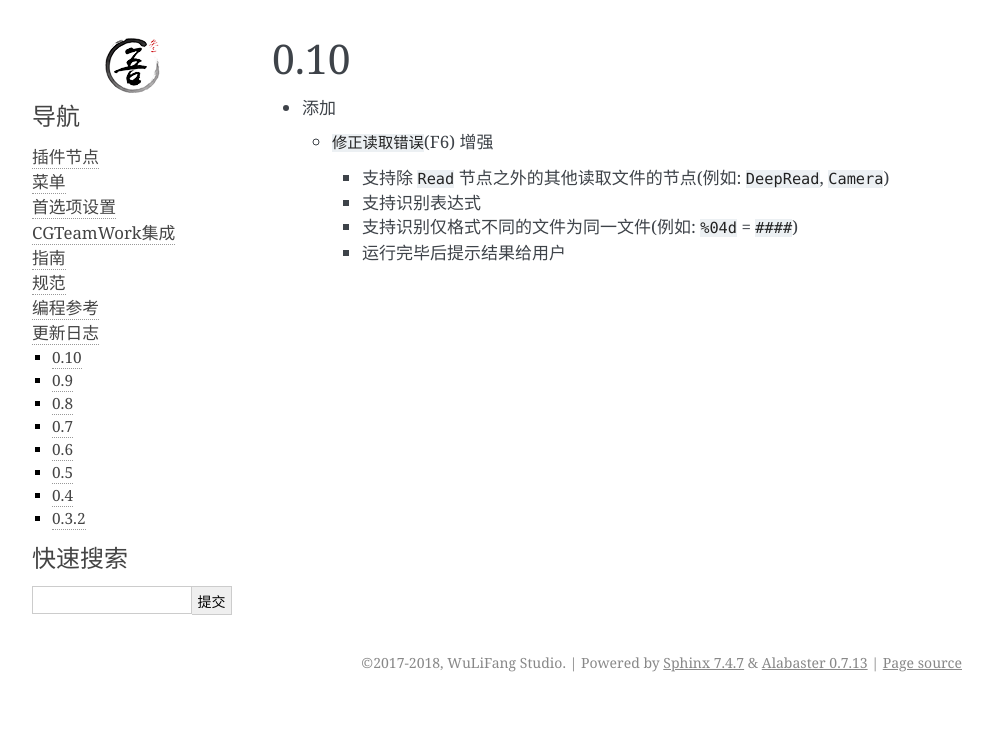
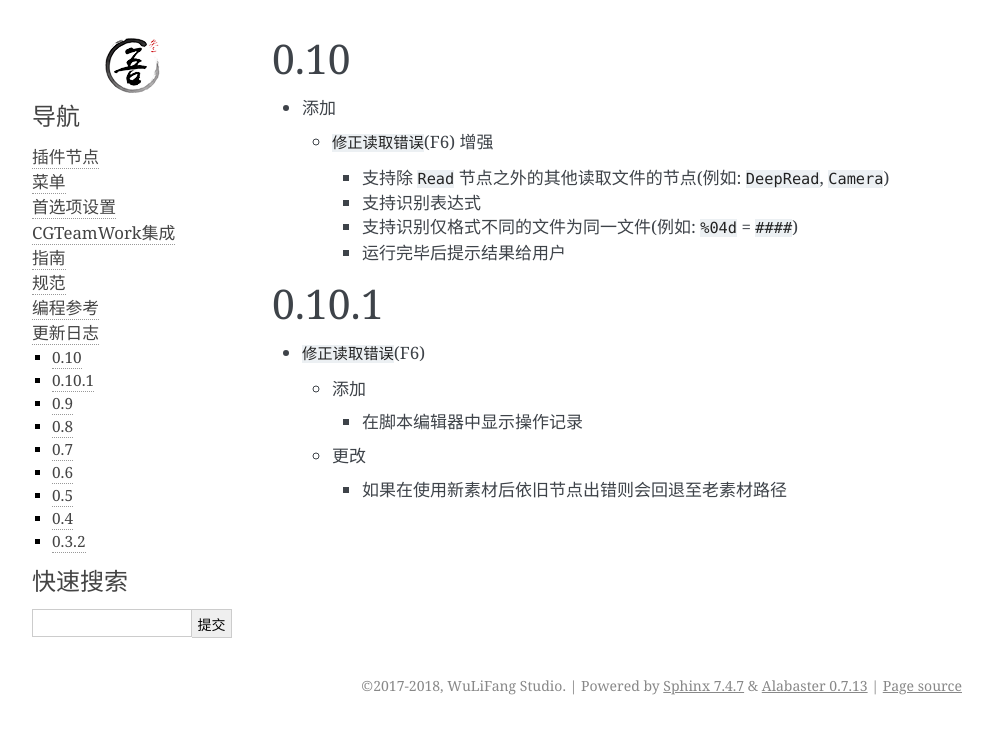
Before and after one commit to WuLiFang/Nuke, a Sphinx documentation site: the page built from source/changelogs/008_0.10.md, in a window 1280 px wide. Shown: the top 734 px of the page, without its empty margins (148-1141 px from the left). Built offline with Sphinx 7.4.7, drawn with Linux system fonts in a browser that asks for light colours.

Commit message:
Add changelog: 0.10.1

```diff
--- a/source/changelogs/008_0.10.md
+++ b/source/changelogs/008_0.10.md
@@ -6,3 +6,11 @@
     - 支持识别表达式
     - 支持识别仅格式不同的文件为同一文件(例如: `%04d` = `####`)
     - 运行完毕后提示结果给用户
+
+# 0.10.1
+
+- `修正读取错误`(F6)
+  - 添加
+    - 在脚本编辑器中显示操作记录
+  - 更改
+    - 如果在使用新素材后依旧节点出错则会回退至老素材路径
```
